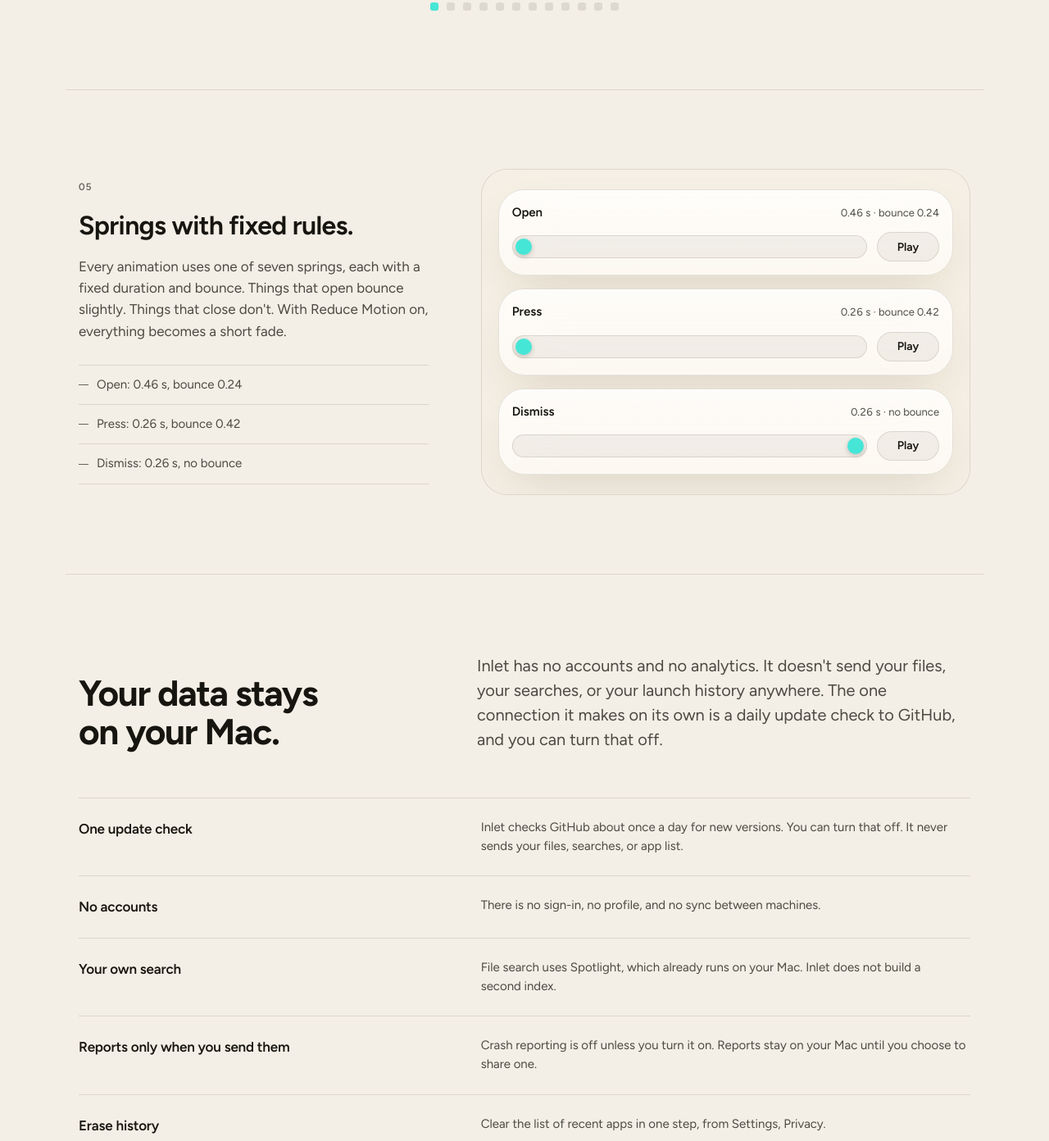
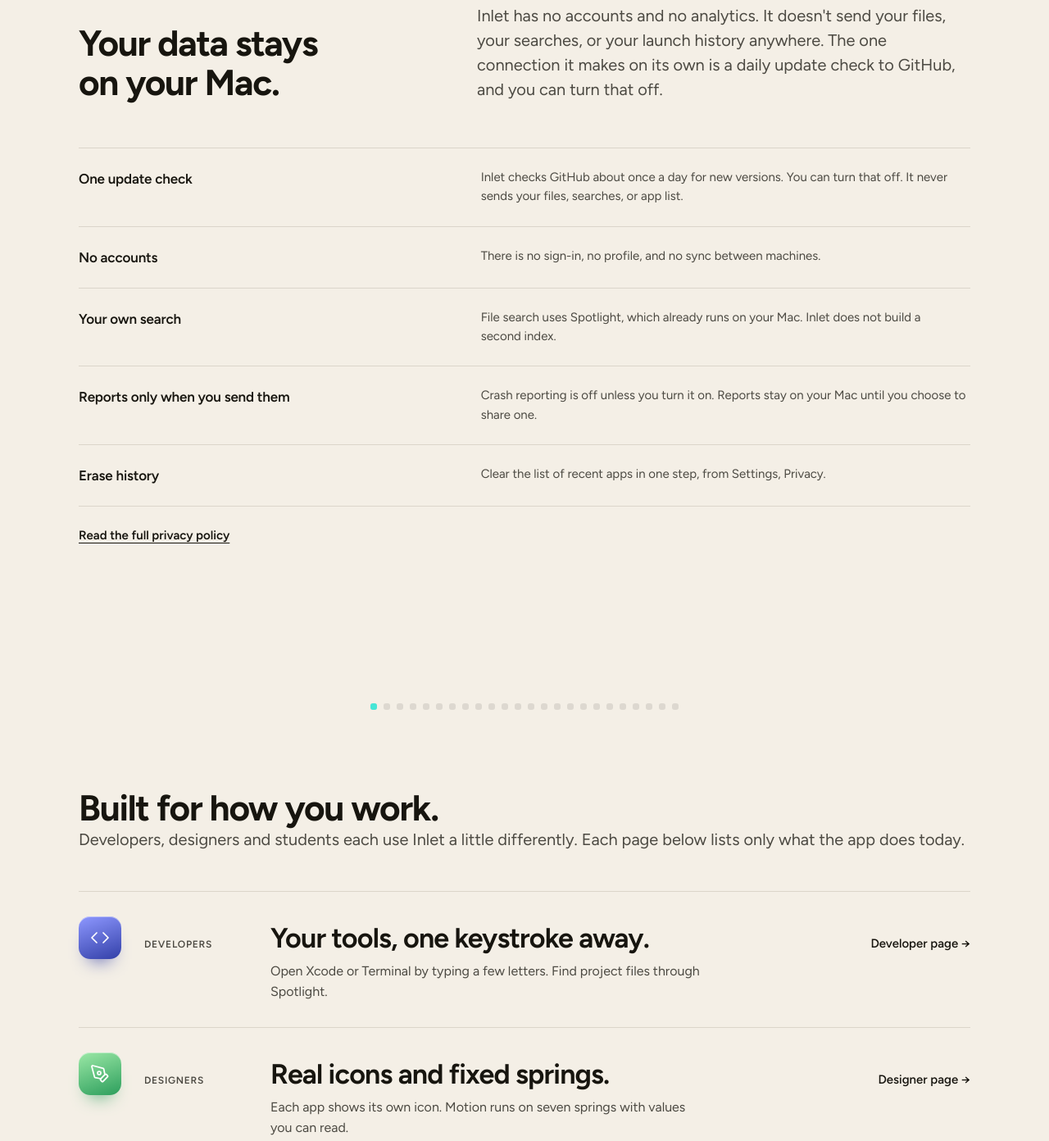
Before and after one commit to FreezingShock/Cove, a plain HTML site: page website/index.html in a window 1280 px wide. Shown: the part 7432-8824 px from the top of the page at 82% size. Drawn offline with Linux system fonts and the light colour scheme.

Commit message:
Home page: drop the spring demo, colored audience icons with 3D hover, fix back to top
- The springs demo leaves the home page. Designers covers it, and the
  Motion entry in site search now points to designers.html.
- Audience rows get icon tiles in the sample app palette (indigo, green,
  amber) with a smooth 3D tilt on hover. CSS only; off under Reduce Motion.
- Back to top glided to a point about 90 px below the top and stopped. Under
  Reduce Motion it jumped to the wrong place. #top now lands at 0 with the
  same ease, or an instant jump under Reduce Motion.

Co-Authored-By: Claude Haiku 5.5 <noreply@anthropic.com>
Claude-Session: https://claude.ai/code/session_01Pmx9dVYoyHM1uaptuhqh13

```diff
--- a/website/css/home.css
+++ b/website/css/home.css
@@ -494,3 +494,34 @@
 }
 /* On wide screens the nav mark carries the icon, so the window can start above the fold. */
 @media (min-width: 900px) { .hero-icon { display: none; } }
+
+/* ---------- Audience icons: each sample app's own colors, with a 3D tilt on hover ---------- */
+.uc-home--rows .aud { grid-template-columns: 56px 130px minmax(0, 1fr) auto; }
+.aud-ico {
+  position: relative;
+  display: grid;
+  place-items: center;
+  width: 52px;
+  height: 52px;
+  border-radius: 14px;
+  color: var(--ico);
+  background: linear-gradient(160deg, var(--a), var(--b));
+  box-shadow: inset 0 1px 0 rgba(255, 255, 255, 0.45), 0 14px 22px -14px var(--b);
+  transform-style: preserve-3d;
+  transition: transform 0.5s cubic-bezier(0.2, 0.7, 0.2, 1), box-shadow 0.5s ease;
+}
+.aud-ico svg { width: 24px; height: 24px; transform: translateZ(14px); }
+.uc-home--rows .aud:hover .aud-ico,
+.uc-home--rows .aud:focus-visible .aud-ico {
+  transform: perspective(520px) rotateX(16deg) rotateY(-20deg) translateY(-4px) scale(1.06);
+  box-shadow: inset 0 1px 0 rgba(255, 255, 255, 0.45), 26px 26px 30px -16px var(--b);
+}
+@media (prefers-reduced-motion: reduce) {
+  .aud-ico, .aud-ico svg { transition: none; transform: none; }
+  .uc-home--rows .aud:hover .aud-ico, .uc-home--rows .aud:focus-visible .aud-ico { transform: none; }
+}
+/* The old number label is replaced by the icon. */
+.aud-no { display: none; }
+@media (max-width: 760px) {
+  .uc-home--rows .aud { grid-template-columns: minmax(0, 1fr); gap: 10px; }
+}
--- a/website/index.html
+++ b/website/index.html
@@ -416,35 +416,6 @@
     </div>
   </section>
 
-  <!-- Feature: motion -->
-  <div class="tile-rule" aria-hidden="true" style="--lit:5"><i></i><i></i><i></i><i></i><i></i><i></i><i></i><i></i><i></i><i></i><i></i><i></i><i class="lit"></i></div>
-  <section class="wrap feature" id="motion">
-    <div class="copy">
-      <h2 class="h-feature">Springs with fixed rules.</h2>
-      <p class="body-2">Every animation uses one of seven springs, each with a fixed duration and bounce. Things that open bounce slightly. Things that close don't. With Reduce Motion on, everything becomes a short fade.</p>
-      <ul class="specs">
-        <li>Open: 0.46 s, bounce 0.24</li>
-        <li>Press: 0.26 s, bounce 0.42</li>
-        <li>Dismiss: 0.26 s, no bounce</li>
-      </ul>
-    </div>
-    <div class="stage motion-stage" role="region" aria-label="Spring demo">
-      <div class="scrim">
-        <div class="mcard glass" data-spring="open" data-from="0" data-to="1">
-          <div class="mhead"><b>Open</b><span>0.46 s · bounce 0.24</span></div>
-          <div class="mrow"><div class="mtrack"><i class="mdot"></i></div><button class="play" type="button">Play</button></div>
-        </div>
-        <div class="mcard glass" data-spring="press" data-from="0" data-to="1">
-          <div class="mhead"><b>Press</b><span>0.26 s · bounce 0.42</span></div>
-          <div class="mrow"><div class="mtrack"><i class="mdot"></i></div><button class="play" type="button">Play</button></div>
-        </div>
-        <div class="mcard glass" data-spring="dismiss" data-from="1" data-to="0">
-          <div class="mhead"><b>Dismiss</b><span>0.26 s · no bounce</span></div>
-          <div class="mrow"><div class="mtrack"><i class="mdot"></i></div><button class="play" type="button">Play</button></div>
-        </div>
-      </div>
-    </div>
-  </section>
 
   <!-- Privacy -->
   <section class="wrap privacy" id="privacy">
@@ -489,19 +460,19 @@
     </div>
     <ol class="aud-list">
       <li><a class="aud" href="developers.html">
-        <span class="aud-no">01</span>
+        <span class="aud-ico" style="--a:#8E98FF;--b:#3340A8;--ico:#FFFFFF" aria-hidden="true"><svg viewBox="0 0 24 24" width="24" height="24" fill="none" stroke="currentColor" stroke-width="1.75" stroke-linecap="round" stroke-linejoin="round"><path d="m16 18 6-6-6-6"/><path d="m8 6-6 6 6 6"/></svg></span>
         <span class="aud-who">Developers</span>
         <span class="aud-main"><b>Your tools, one keystroke away.</b><span>Open Xcode or Terminal by typing a few letters. Find project files through Spotlight.</span></span>
         <span class="aud-go">Developer page</span>
       </a></li>
       <li><a class="aud" href="designers.html">
-        <span class="aud-no">02</span>
+        <span class="aud-ico" style="--a:#9BE8A6;--b:#2C9E5C;--ico:#FFFFFF" aria-hidden="true"><svg viewBox="0 0 24 24" width="24" height="24" fill="none" stroke="currentColor" stroke-width="1.75" stroke-linecap="round" stroke-linejoin="round"><path d="M15.707 21.293a1 1 0 0 1-1.414 0l-1.586-1.586a1 1 0 0 1 0-1.414l5.586-5.586a1 1 0 0 1 1.414 0l1.586 1.586a1 1 0 0 1 0 1.414z"/><path d="m18 13-1.375-6.874a1 1 0 0 0-.746-.776L3.235 2.028a1 1 0 0 0-1.207 1.207L5.35 15.879a1 1 0 0 0 .776.746L13 18"/><circle cx="11" cy="11" r="2"/></svg></span>
         <span class="aud-who">Designers</span>
         <span class="aud-main"><b>Real icons and fixed springs.</b><span>Each app shows its own icon. Motion runs on seven springs with values you can read.</span></span>
         <span class="aud-go">Designer page</span>
       </a></li>
       <li><a class="aud" href="students.html">
-        <span class="aud-no">03</span>
+        <span class="aud-ico" style="--a:#FFD36E;--b:#F0A020;--ico:#17150F" aria-hidden="true"><svg viewBox="0 0 24 24" width="24" height="24" fill="none" stroke="currentColor" stroke-width="1.75" stroke-linecap="round" stroke-linejoin="round"><path d="M21.42 10.922a1 1 0 0 0-.019-1.838L12.83 5.18a2 2 0 0 0-1.66 0L2.6 9.08a1 1 0 0 0 0 1.832l8.57 3.908a2 2 0 0 0 1.66 0z"/><path d="M22 10v6"/><path d="M6 12.5V16a6 3 0 0 0 12 0v-3.5"/></svg></span>
         <span class="aud-who">Students</span>
         <span class="aud-main"><b>Every class app in one place.</b><span>Sort apps into School, Create and Build. Find an essay or a PDF by its name.</span></span>
         <span class="aud-go">Student page</span>
--- a/website/js/jump.js
+++ b/website/js/jump.js
@@ -101,10 +101,12 @@
     var id = a.getAttribute("href").slice(1);
     var target = id && document.getElementById(id);
     if (!target) return;
-    if (!reduceQuery.matches) {
+    /* The header is the top of the page, so #top lands at 0. Other targets land under the sticky header. */
+    var y = id === "top" ? 0 : landingY(target);
+    if (!reduceQuery.matches || id === "top") {
       e.preventDefault();
       history.pushState(null, "", "#" + id);
-      glideTo(landingY(target));
+      if (reduceQuery.matches) window.scrollTo(0, y); else glideTo(y);
     }
     if (!target.hasAttribute("tabindex")) {
       target.setAttribute("tabindex", "-1");
--- a/website/js/nav.js
+++ b/website/js/nav.js
@@ -94,7 +94,7 @@
     { group: "Sections", label: "Quick panel", hint: "Section", icon: ICON.arrow, href: toHome("#quick"), keys: "quick panel dock" },
     { group: "Sections", label: "Settings", hint: "Section", icon: ICON.arrow, href: toHome("#settings"), keys: "settings columns appearance" },
     { group: "Sections", label: "Privacy facts", hint: "Section", icon: ICON.arrow, href: toHome("#privacy"), keys: "privacy data accounts tracking" },
-    { group: "Sections", label: "Motion", hint: "Section", icon: ICON.arrow, href: toHome("#motion"), keys: "motion spring animation reduce" },
+    { group: "Sections", label: "Motion", hint: "Section", icon: ICON.arrow, href: "designers.html", keys: "motion spring animation reduce" },
     { group: "Sections", label: "Get Inlet", hint: "Section", icon: ICON.arrow, href: toHome("#get"), keys: "get inlet download github" },
 
     { group: "Actions", label: "Appearance: Auto", hint: "Theme", icon: ICON.theme, action: themeAction("auto"), keys: "theme appearance auto system" },
```
